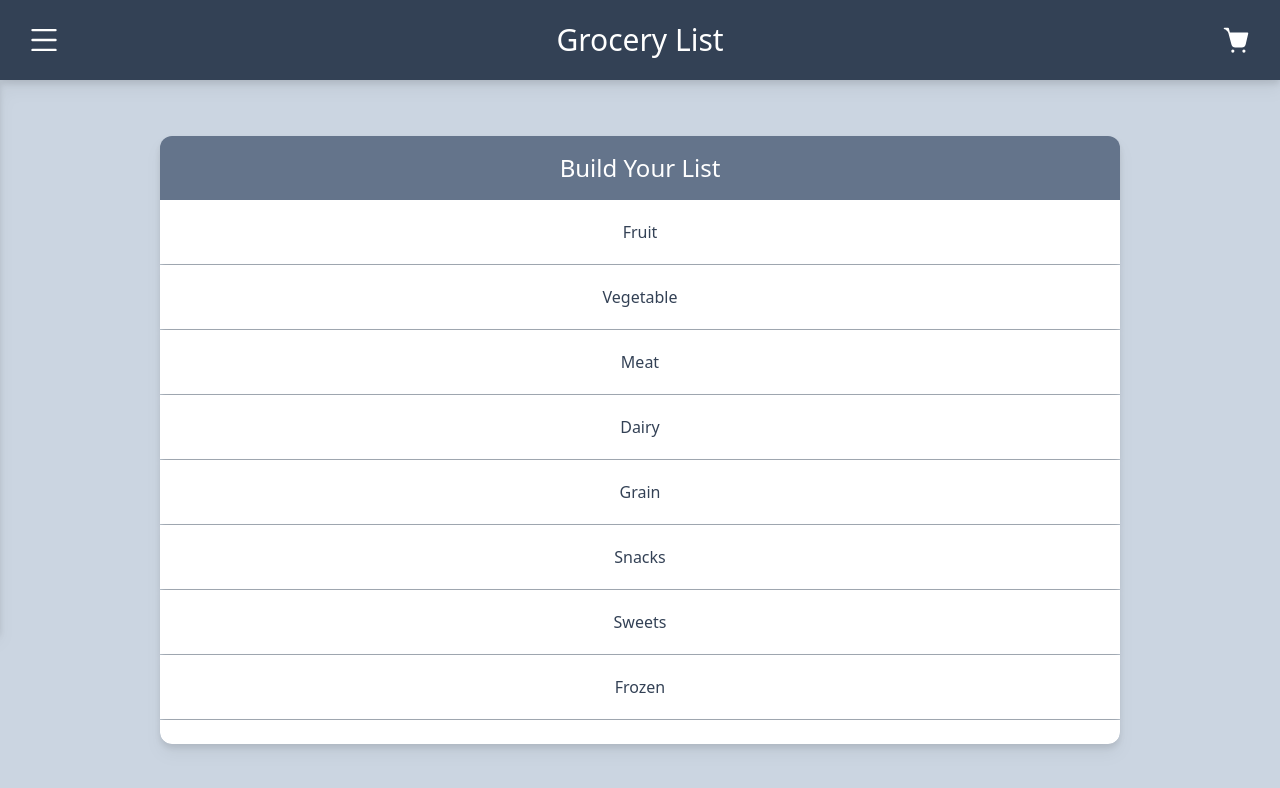
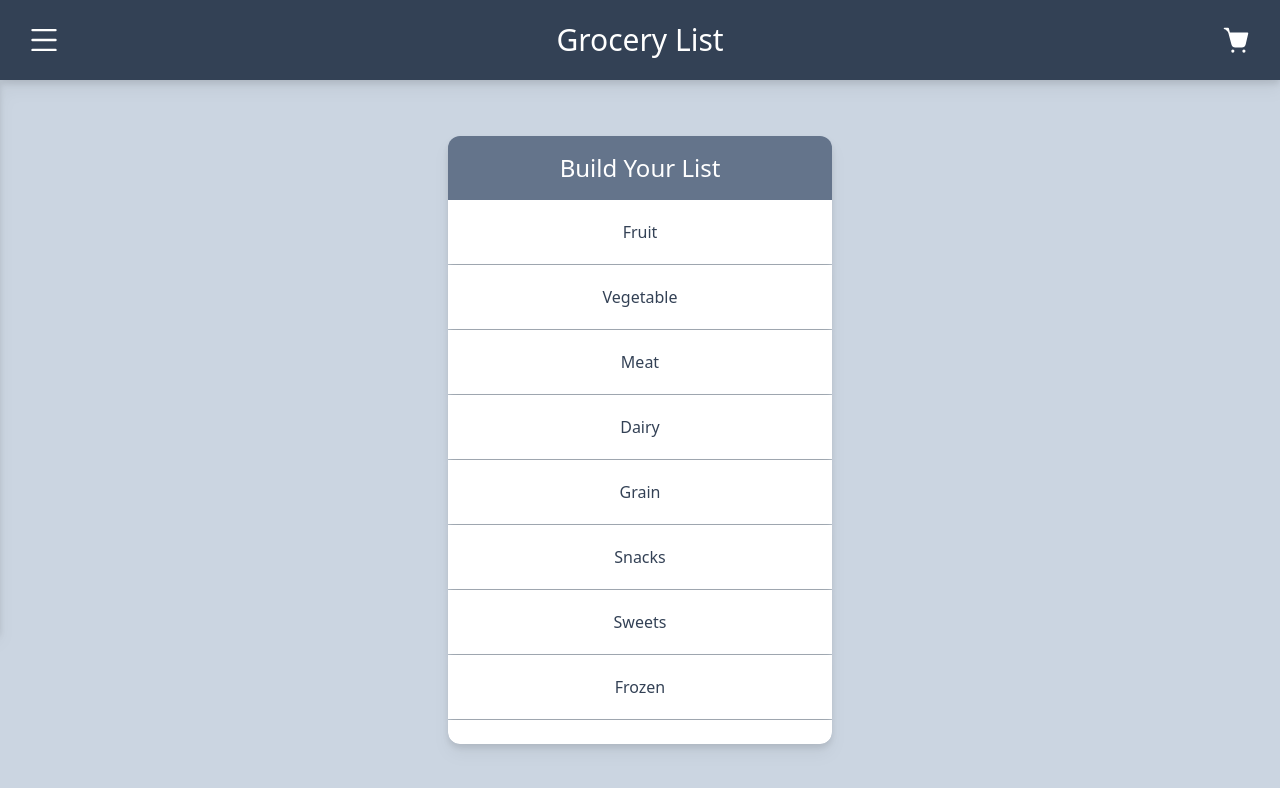
Before and after one commit to bsz90/grocery_list, a React (Create React App) app: page / in a window 1280 px wide. Shown: the top 788 px of the page. Built offline with nearby package versions, Linux system fonts and the light colour scheme.

Commit message:
Apply max width to optimize for mobile

```diff
--- a/src/Cart.tsx
+++ b/src/Cart.tsx
@@ -71,7 +71,7 @@ export const Cart = ({
   }
 
   return (
-    <div className="absolute top-20 flex w-3/4 flex-col items-center justify-center py-8">
+    <div className="absolute top-20 flex w-3/4 max-w-sm flex-col items-center justify-center py-8">
       <div className=" flex flex-col items-center justify-center">
         <h1 className="text-2xl capitalize">Your Cart</h1>
       </div>
--- a/src/Items.tsx
+++ b/src/Items.tsx
@@ -69,7 +69,7 @@ export const Items = ({
 
   return (
     <>
-      <div className="my-14 w-3/4 overflow-hidden rounded-xl drop-shadow-lg">
+      <div className="my-14 w-3/4 max-w-sm overflow-hidden rounded-xl drop-shadow-lg">
         <div className="flex h-16 flex-col items-center justify-center rounded-t-xl bg-slate-500 text-white">
           <h1 className="text-2xl capitalize">{pageState}</h1>
         </div>
--- a/src/Landing.tsx
+++ b/src/Landing.tsx
@@ -14,7 +14,7 @@ export const Landing = ({
   dispatch: Dispatch<Action>;
 }) => {
   return (
-    <div className="my-14 flex w-3/4 flex-col items-center overflow-hidden rounded-xl drop-shadow-lg">
+    <div className="my-14 flex w-3/4 max-w-sm flex-col items-center overflow-hidden rounded-xl drop-shadow-lg">
       <div className="flex h-16 w-full flex-none items-center justify-center bg-slate-500 py-4 drop-shadow-md">
         <h1 className="text-2xl text-white">Build Your List</h1>
       </div>
```
